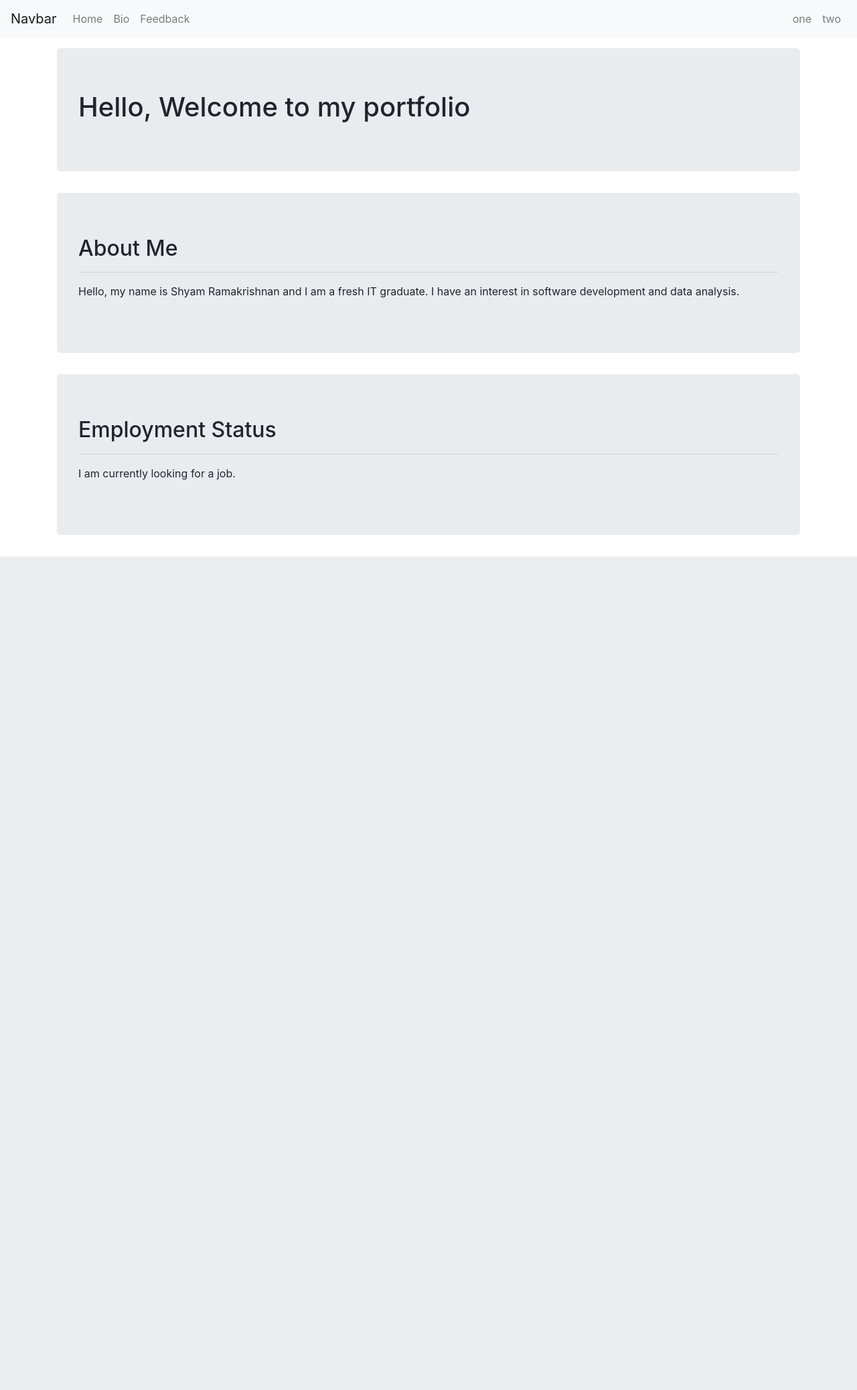
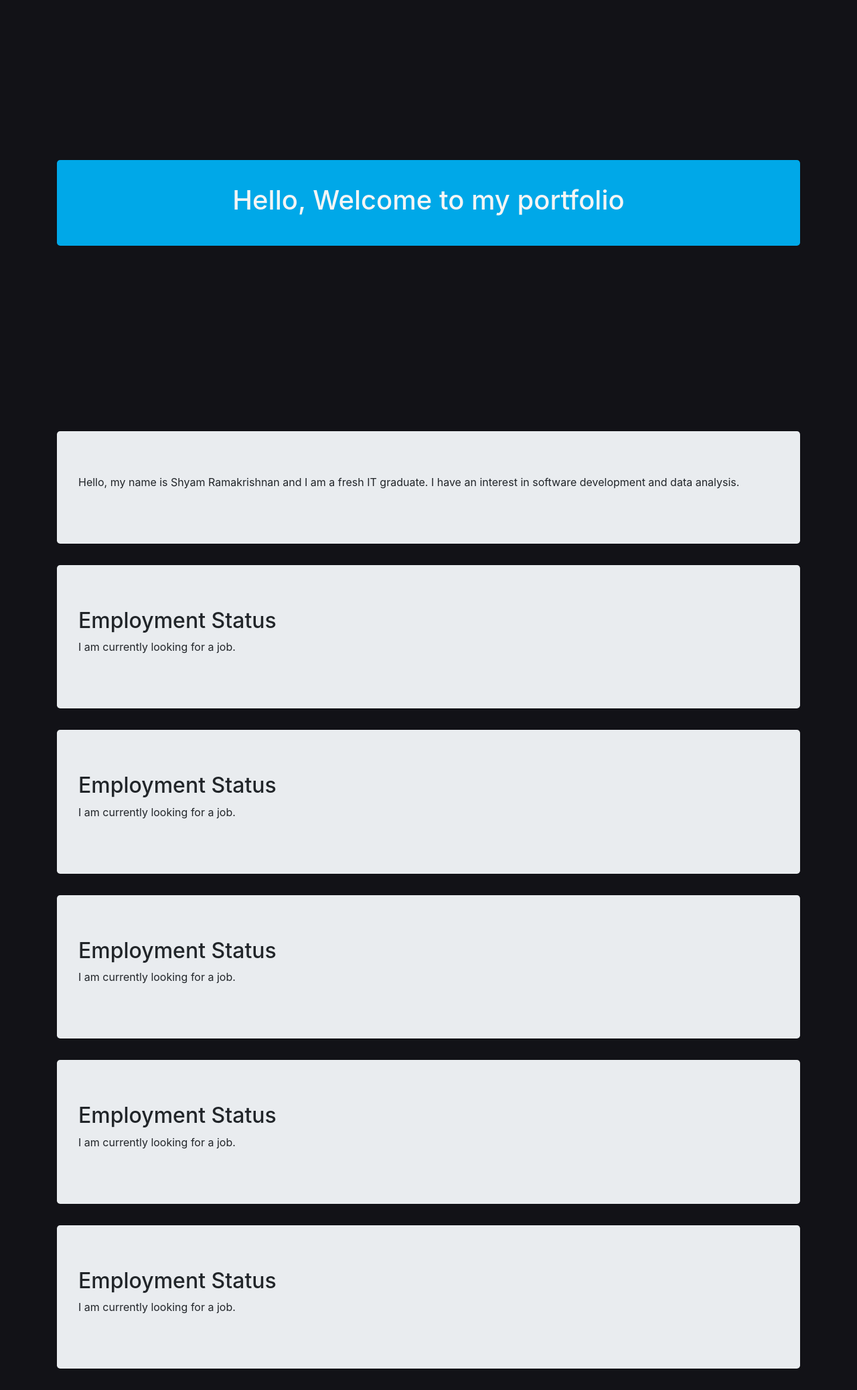
Before and after one commit to shyamr586/Portfolio, a Django app: page / in a window 1280 px wide. Shown: the whole page at 67% size. Before the commit the page ends 831 px from the top, so only its background shows below. Run offline with Django 3.2, Linux system fonts and the light colour scheme; some libraries are stand-ins or nearby versions.

Commit message:
basic design

```diff
--- /dev/null
+++ b/portfolio/static/firstapp/css/index.css
@@ -0,0 +1,53 @@
+body {
+    background-color: #121217;
+}
+
+
+.content{
+    position: relative;
+    overflow: hidden;
+    background-color: #00a8e8;
+    margin: 15% auto;
+}
+
+.cover{
+    position: absolute;
+    width: 100%;
+    height: 100%;
+    left: 0;
+    top: 0;
+    background: linear-gradient(to right,#3F5EF9,#3FBBF9);
+}
+
+.text{
+    position: absolute;
+    top: 50%;
+    left: 50%;
+    transform: translate(-50%,-50%);
+    width: 100%;
+    color: whitesmoke;
+}
+
+.hidden{
+    opacity: 0;
+}
+
+@keyframes fade-in {
+    from {opacity: 0; transform: scale(.7,.7)}
+    to {opacity: 1;}
+}
+.fade-in-element {
+  animation: fade-in 2s;
+}
+
+@keyframes hidden {
+    from {opacity: 1; transform: scale(.7,.7)}
+    to {opacity: 0;}
+}
+.hidden-element {
+  animation: hidden 2s;
+}
+
+#first{
+    margin-top: 25%;
+}
--- /dev/null
+++ b/portfolio/static/firstapp/scripts/animations.js
@@ -0,0 +1,38 @@
+var elements;
+var windowHeight;
+
+function init() {
+elements = document.querySelectorAll('.hidden');
+windowHeight = window.innerHeight;
+}
+
+function checkPosition(){
+    for (var i = 0; i < elements.length; i++) {
+        var element = elements[i];
+        var positionFromTop = elements[i].getBoundingClientRect().top + 200;
+
+        if (positionFromTop - windowHeight <= 0) {
+          element.classList.add('fade-in-element');
+          element.classList.remove('hidden');
+        }
+
+      }
+}
+
+init()
+checkPosition()
+
+window.addEventListener("resize",init);
+
+window.addEventListener("scroll", checkPosition);
+
+document.addEventListener("DOMContentLoaded", ()=>{
+    anime.timeline({
+
+    }).add({
+        targets: '.cover',
+        left: ['-100%','100%'],
+        easing: 'easeOutExpo',
+        duration: 2000
+    })
+})
--- a/portfolio/template/firstapp/base.html
+++ b/portfolio/template/firstapp/base.html
@@ -5,11 +5,12 @@
         <meta charset = "UTF-8">
         <title>{% block title%}Base Page{% endblock %}</title>
         <link rel="stylesheet" href="https://stackpath.bootstrapcdn.com/bootstrap/4.1.3/css/bootstrap.min.css" integrity="sha384-MCw98/SFnGE8fJT3GXwEOngsV7Zt27NXFoaoApmYm81iuXoPkFOJwJ8ERdknLPMO" crossorigin="anonymous">
+
         {%block head %} {%endblock%}
 
     </head>
     <body>
-        <nav>
+        <!-- <nav>
             <nav class="navbar fixed-top navbar-expand-lg navbar-light bg-light">
                 <a class="navbar-brand" href="{% url 'portfolio:home'%}">Navbar</a>
                 <button class="navbar-toggler" type="button" data-toggle="collapse" data-target="#navbarSupportedContent" aria-controls="navbarSupportedContent" aria-expanded="false" aria-label="Toggle navigation">
@@ -45,11 +46,14 @@
                     </ul>
                 </div>
             </nav>
-        </nav>
+        </nav> -->
         <br>
         <br>
         <br>
         {% block content %}
         {% endblock %}
+        <script src="https://cdnjs.cloudflare.com/ajax/libs/animejs/3.2.1/anime.min.js"></script>
+
+        <script src = "{% static "firstapp/scripts/animations.js" %}"></script>
     </body>
 </html>
--- a/portfolio/template/firstapp/index.html
+++ b/portfolio/template/firstapp/index.html
@@ -1,5 +1,10 @@
 {% extends 'firstapp/base.html' %}
+{% load static %}
 {% load socialaccount %}
+{%block head%}
+<link rel="stylesheet" type="text/css" href="{% static "firstapp/css/index.css" %}">
+
+{%endblock%}
 
     {% block title%}Index Page{%endblock%}
 
@@ -8,7 +13,9 @@
 
 
     <div class="container">
-        <div class="jumbotron">
+        <div class="content jumbotron text-center">
+            <div class="cover"></div>
+            <div class="text">
                 <h1>Hello, {{message}}
                     {% if user.is_authenticated %}
                     <span>
@@ -19,17 +26,32 @@
 
                 </h1>
             </div>
+        </div>
 
-        <div class="jumbotron">
-            <h2>About Me</h2>
-            <hr>
+        <div class="jumbotron hidden" id="first">
             <p>{{short_bio}}</p>
         </div>
 
-        <div class="jumbotron">
+        <div class="jumbotron hidden">
             <h2>Employment Status</h2>
-            <hr>
+            <p>{{status}}</p>
+        </div>
+        <div class="jumbotron hidden">
+            <h2>Employment Status</h2>
+            <p>{{status}}</p>
+        </div>
+        <div class="jumbotron hidden">
+            <h2>Employment Status</h2>
+            <p>{{status}}</p>
+        </div>
+        <div class="jumbotron hidden">
+            <h2>Employment Status</h2>
+            <p>{{status}}</p>
+        </div>
+        <div class="jumbotron hidden">
+            <h2>Employment Status</h2>
             <p>{{status}}</p>
         </div>
     </div>
+
     {% endblock %}
```
Also changed, not shown: portfolio/package.json (added, +14 -0 lines), portfolio/package-lock.json (added). Lines whose indentation alone changed are shown as unchanged.
